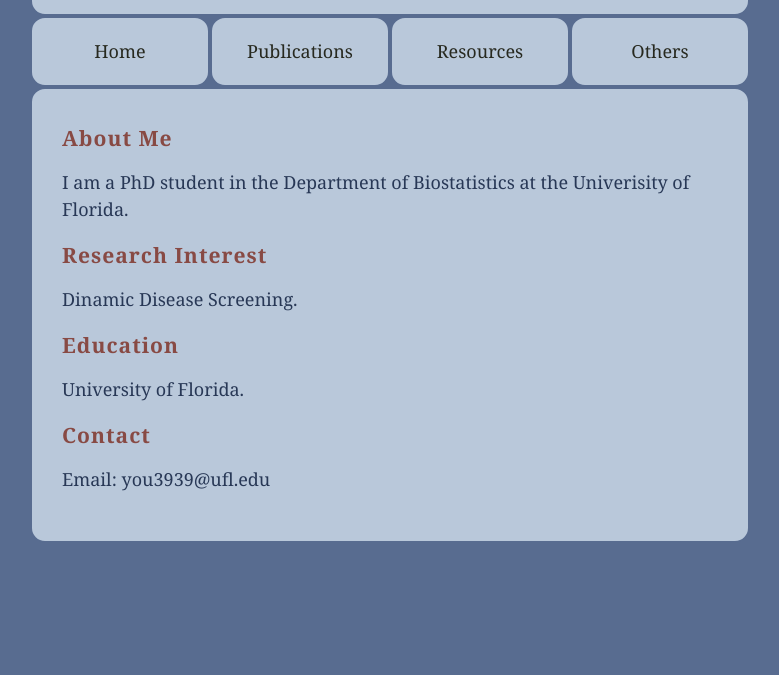
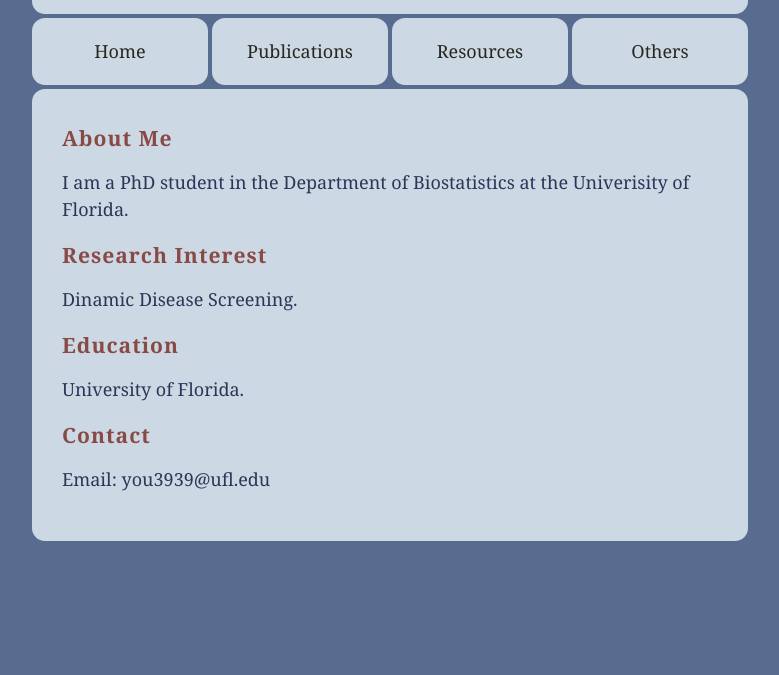
Before and after one commit to youyugithub/youyugithub.github.io, a plain HTML site: page index.html in a window 1280 px wide. Shown: the part 125-800 px from the top of the page, without its empty margins (210-989 px from the left). Drawn offline with Linux system fonts and the light colour scheme.

Commit message:
brighter

```diff
--- a/style.css
+++ b/style.css
@@ -10,7 +10,7 @@ body {
 
 div {
 	width: 720px;
-	background-color: #B9C8DA;
+	background-color: #cdd8e5;
 	margin: 0px;
 	border: 2px solid #586C90;
 	padding: 30px;
```
